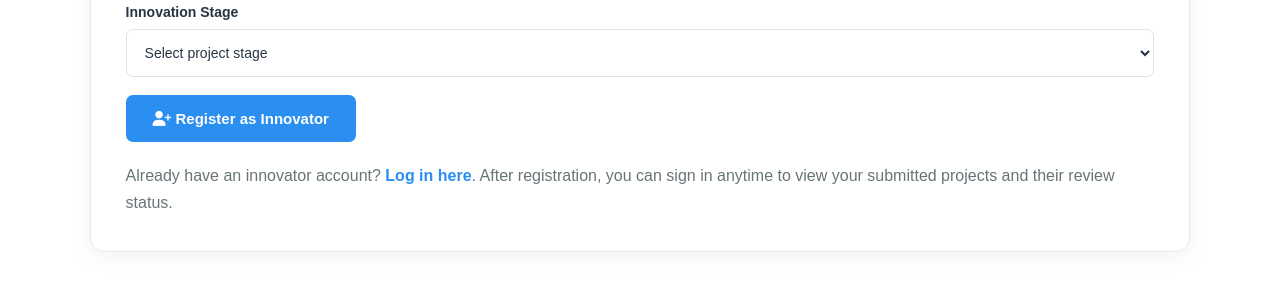
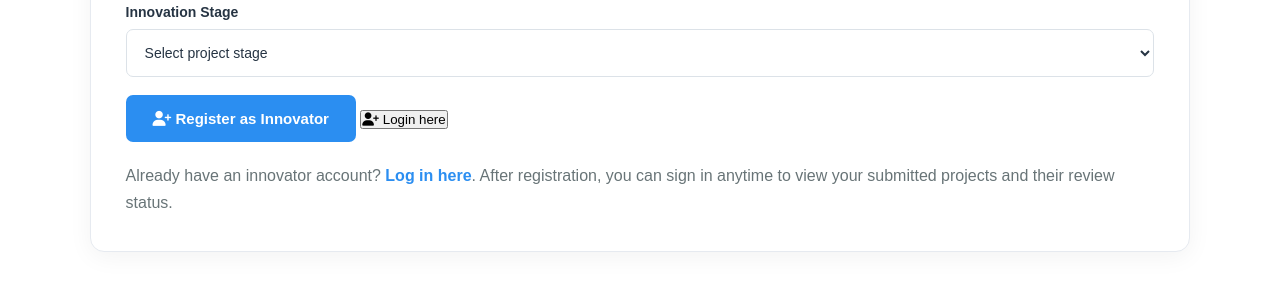
Before and after one commit to jamesmutisokiilu-coder/Meru-National-Polytechnic-innovation-and-skills-management-system, a Flask app: page /explore in a window 1280 px wide. Shown: the part 1491-1791 px from the top of the page. Run offline with Flask 3, Linux system fonts and the light colour scheme; data that the repository does not hold is empty.

Commit message:
Update explore.html

```diff
--- a/templates/explore.html
+++ b/templates/explore.html
@@ -779,6 +779,13 @@ footer p {
                 Register as Innovator
 
             </button>
+            <button type="login" class="login">
+
+                <i class="fas fa-user-plus"></i>
+
+                Login here
+
+            </button>
 
         </form>
         <p style="margin-top:20px;color:var(--gray);line-height:1.7;">
```
